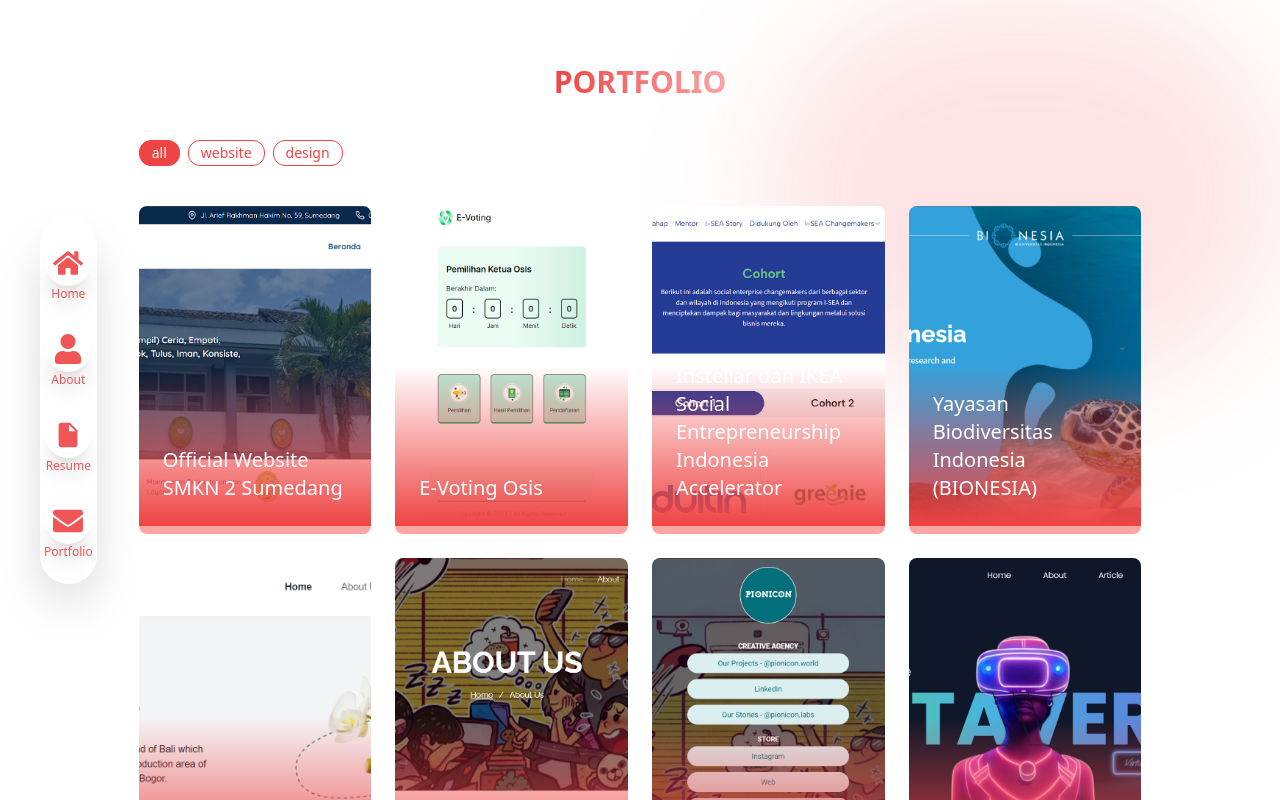
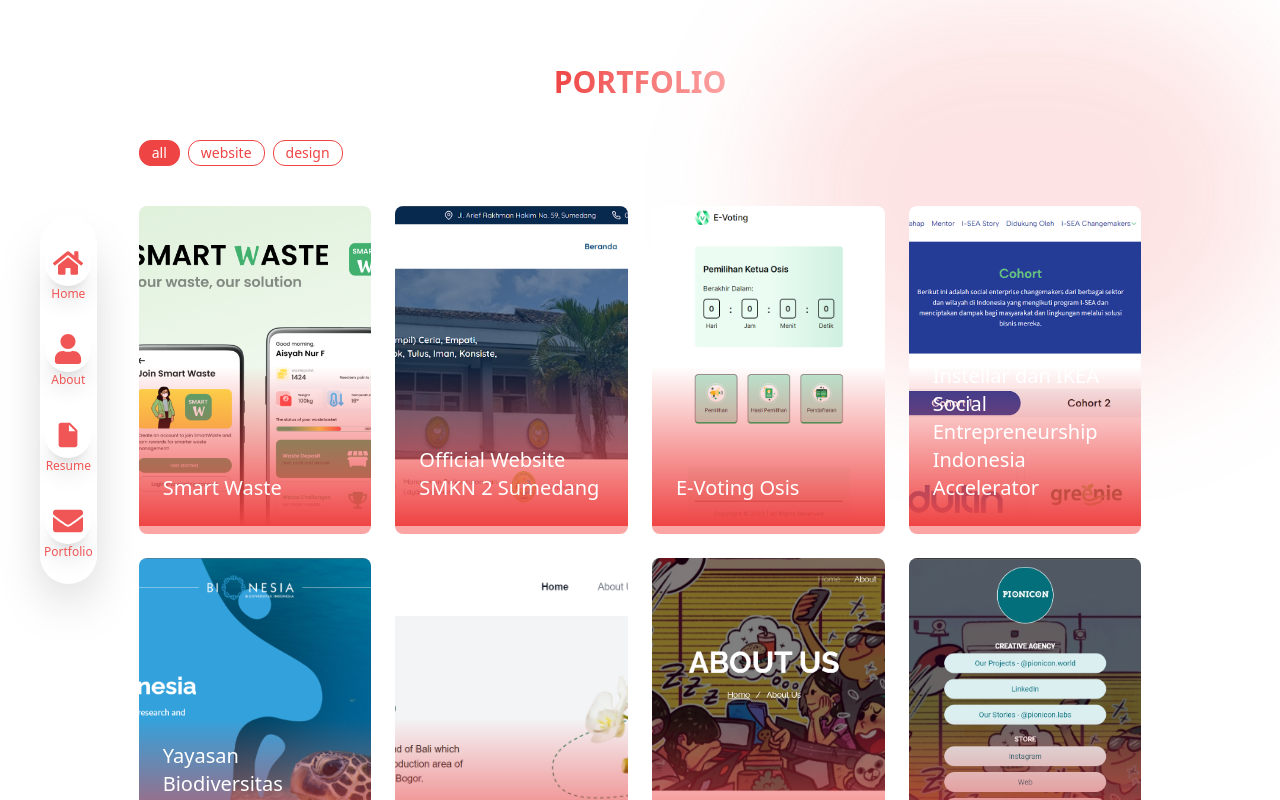
Before and after one commit to isyhfadilah/aisyahnurfadilah, a Next.js app: page /portfolio in a window 1280 px wide. Shown: the top 800 px of the page. Built offline with nearby package versions, Linux system fonts and the light colour scheme; a web font is replaced by a local one.

Commit message:
fix: un hide project smart waste on portfolio

```diff
--- a/src/data/project.ts
+++ b/src/data/project.ts
@@ -1,12 +1,12 @@
 // kualitas image masih buruk
 export const projects = [
-  // {
-  //   title: 'Smart Waste',
-  //   link: 'https://www.figma.com/proto/chOcG5bmYyrHTwCjS9VHjt/Smart-Waste?node-id=147-1130&p=f&t=AxhP0PaVbpwNV3ao-1&scaling=scale-down&content-scaling=fixed&page-id=139%3A2&starting-point-node-id=167%3A145',
-  //   image: '/images/projects/smartwaste.png',
-  //   type: 'design',
-  //   detail: ''
-  // },
+  {
+    title: 'Smart Waste',
+    link: 'https://www.figma.com/proto/chOcG5bmYyrHTwCjS9VHjt/Smart-Waste?node-id=147-1130&p=f&t=AxhP0PaVbpwNV3ao-1&scaling=scale-down&content-scaling=fixed&page-id=139%3A2&starting-point-node-id=167%3A145',
+    image: '/images/projects/smartwaste.png',
+    type: 'design',
+    detail: ''
+  },
   {
     title: 'Official Website SMKN 2 Sumedang',
     link: 'https://smkn2sumedang.vercel.app/',
```
Also changed, not shown: public/images/projects/smartwaste.png (renamed from public/images/smartwaste.png).
